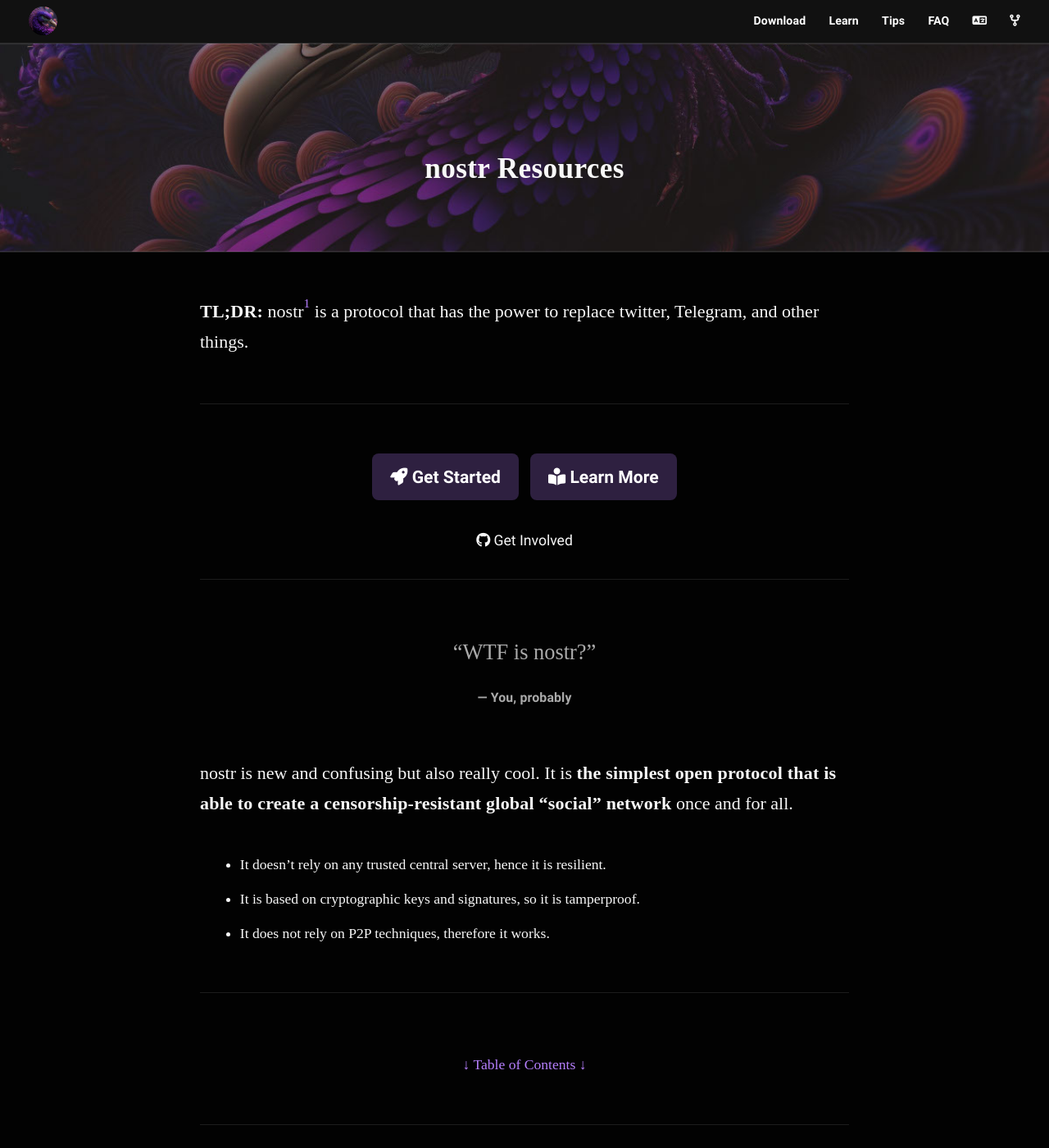
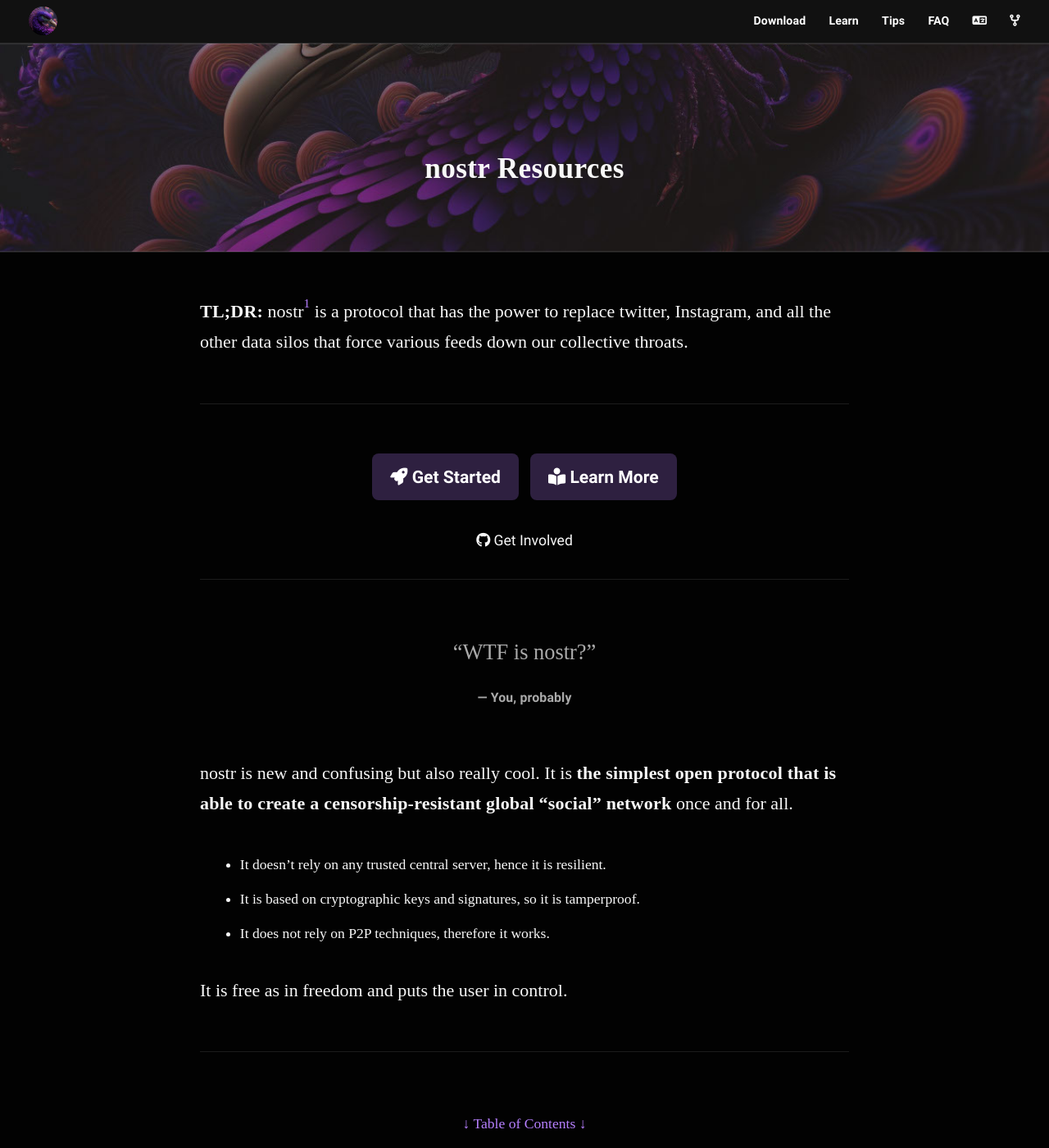
Before and after one commit to nostr-resources/nostr-resources.github.io, a Jekyll site: the page built from index.md, in a window 1280 px wide and 1400 px high. Shown: the whole window at 82% size. Built offline with Jekyll 4.4.1, drawn with Linux system fonts in a browser that asks for light colours; some web fonts are replaced.

Commit message:
Update intro copy

```diff
--- a/index.md
+++ b/index.md
@@ -6,7 +6,9 @@ description: nostr is new and confusing but also really cool.
 redirect_from: resources
 ---
 
-**TL;DR:** nostr[^fn-nostr] is a protocol that has the power to replace twitter, Telegram, and other things.
+**TL;DR:** nostr[^fn-nostr] is a protocol that has the power to replace twitter,
+Instagram, and all the other data silos that force various feeds down our
+collective throats.
 
 [^fn-nostr]: nostr = Notes and Other Stuff Transmitted by Relays
 
@@ -33,6 +35,8 @@ censorship-resistant global "social" network** once and for all.
 - It doesn't rely on any trusted central server, hence it is resilient.
 - It is based on cryptographic keys and signatures, so it is tamperproof.
 - It does not rely on P2P techniques, therefore it works.
+
+It is free as in freedom and puts the user in control.
 
 ---
 
```
